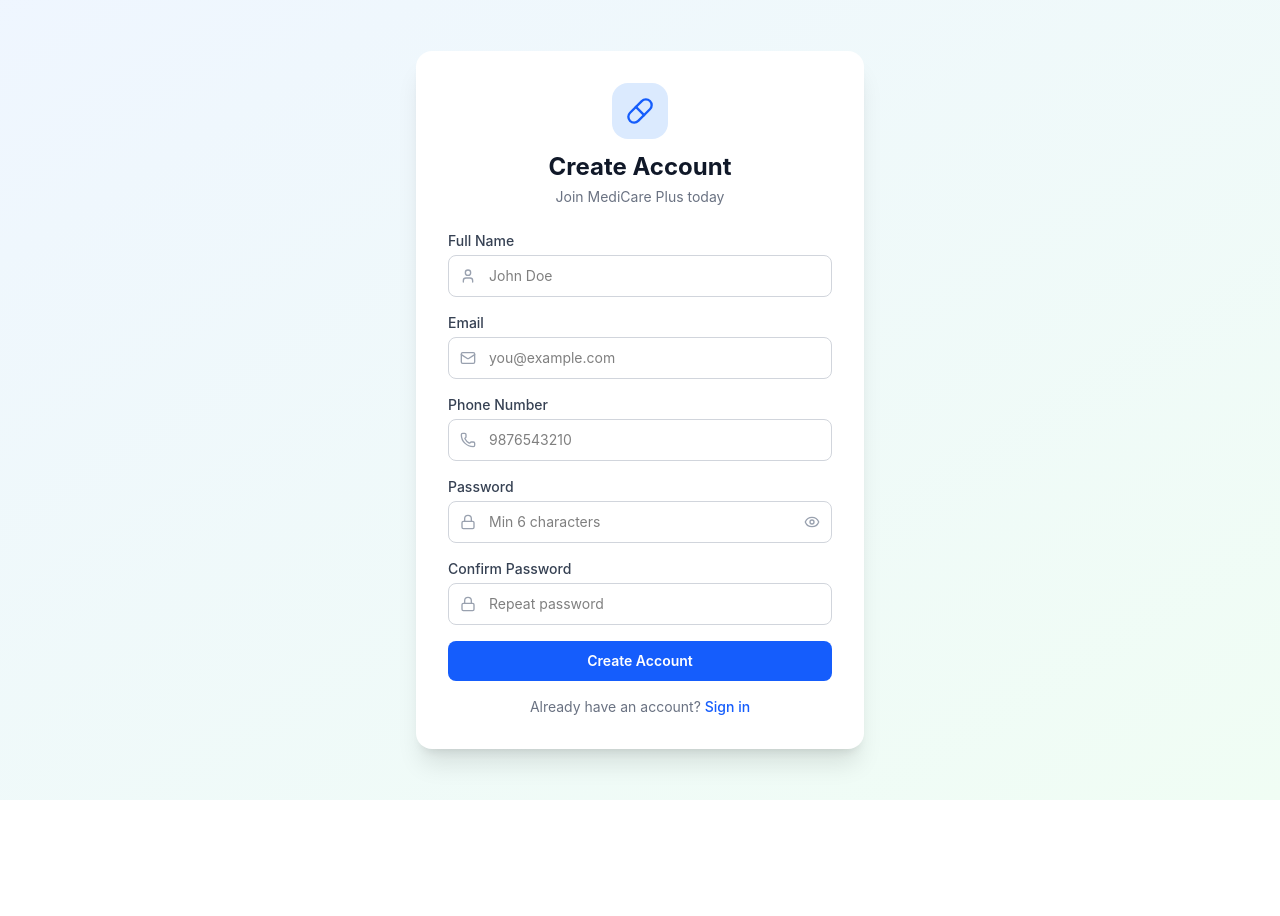
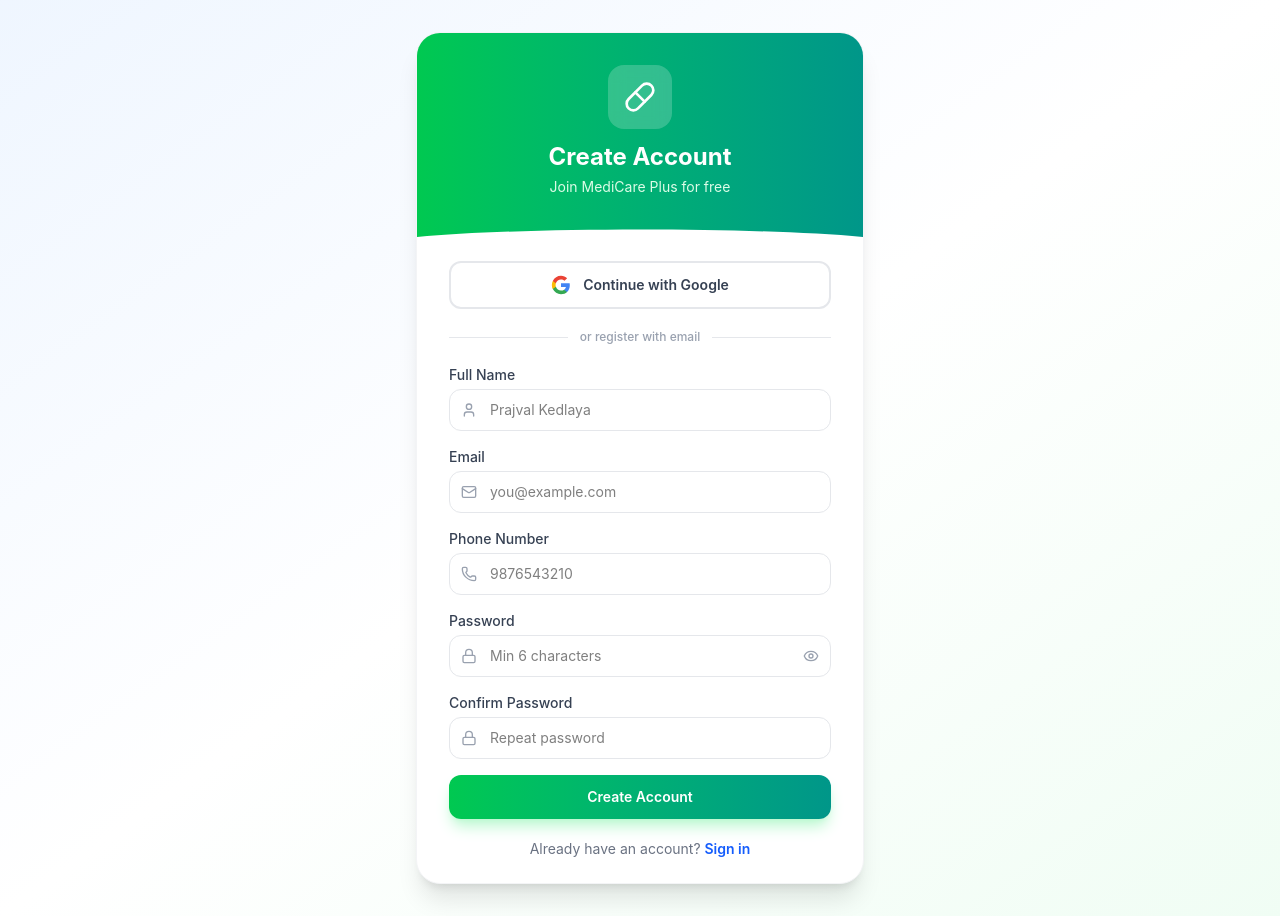
Before and after one commit to prajva/Medicare, a React (Vite) app: page /signup in a window 1280 px wide. Before the commit the page ends 800 px from the top, so only its background shows below. Built offline with nearby package versions, Linux system fonts and the light colour scheme; no server answers.

Commit message:
feat: add Google login + redesign UI cards and auth pages

```diff
--- a/src/pages/LoginPage.jsx
+++ b/src/pages/LoginPage.jsx
@@ -4,22 +4,34 @@ import { useAuth } from '../context/AuthContext'
 import { Eye, EyeOff, Mail, Lock, Pill } from 'lucide-react'
 import toast from 'react-hot-toast'
 
+function GoogleIcon() {
+  return (
+    <svg viewBox="0 0 24 24" className="w-5 h-5" xmlns="http://www.w3.org/2000/svg">
+      <path d="M22.56 12.25c0-.78-.07-1.53-.2-2.25H12v4.26h5.92c-.26 1.37-1.04 2.53-2.21 3.31v2.77h3.57c2.08-1.92 3.28-4.74 3.28-8.09z" fill="#4285F4"/>
+      <path d="M12 23c2.97 0 5.46-.98 7.28-2.66l-3.57-2.77c-.98.66-2.23 1.06-3.71 1.06-2.86 0-5.29-1.93-6.16-4.53H2.18v2.84C3.99 20.53 7.7 23 12 23z" fill="#34A853"/>
+      <path d="M5.84 14.09c-.22-.66-.35-1.36-.35-2.09s.13-1.43.35-2.09V7.07H2.18C1.43 8.55 1 10.22 1 12s.43 3.45 1.18 4.93l2.85-2.22.81-.62z" fill="#FBBC05"/>
+      <path d="M12 5.38c1.62 0 3.06.56 4.21 1.64l3.15-3.15C17.45 2.09 14.97 1 12 1 7.7 1 3.99 3.47 2.18 7.07l3.66 2.84c.87-2.6 3.3-4.53 6.16-4.53z" fill="#EA4335"/>
+    </svg>
+  )
+}
+
 export default function LoginPage() {
-  const { signIn } = useAuth()
-  const navigate = useNavigate()
-  const location = useLocation()
-  const from = location.state?.from?.pathname || '/'
-  const [form, setForm] = useState({ email: '', password: '' })
-  const [showPassword, setShowPassword] = useState(false)
-  const [loading, setLoading] = useState(false)
-  const [errors, setErrors] = useState({})
+  const { signIn, signInWithGoogle } = useAuth()
+  const navigate  = useNavigate()
+  const location  = useLocation()
+  const from      = location.state?.from?.pathname || '/'
+  const [form, setForm]           = useState({ email: '', password: '' })
+  const [showPass, setShowPass]   = useState(false)
+  const [loading, setLoading]     = useState(false)
+  const [googleLoading, setGL]    = useState(false)
+  const [errors, setErrors]       = useState({})
 
   function validate() {
-    const errs = {}
-    if (!form.email.trim()) errs.email = 'Email is required'
-    else if (!/\S+@\S+\.\S+/.test(form.email)) errs.email = 'Invalid email'
-    if (!form.password) errs.password = 'Password is required'
-    return errs
+    const e = {}
+    if (!form.email.trim())    e.email    = 'Email is required'
+    else if (!/\S+@\S+\.\S+/.test(form.email)) e.email = 'Invalid email'
+    if (!form.password)        e.password = 'Password is required'
+    return e
   }
 
   async function handleSubmit(e) {
@@ -29,70 +41,98 @@ export default function LoginPage() {
     setLoading(true)
     const { error } = await signIn({ email: form.email, password: form.password })
     setLoading(false)
-    if (error) {
-      toast.error(error.message === 'Invalid login credentials' ? 'Incorrect email or password' : error.message)
-    } else {
-      toast.success('Welcome back! 👋')
-      navigate(from, { replace: true })
+    if (error) toast.error(error.message.includes('invalid-credential') ? 'Incorrect email or password' : error.message)
+    else { toast.success('Welcome back! 👋'); navigate(from, { replace: true }) }
   }
+
+  async function handleGoogle() {
+    setGL(true)
+    const { error } = await signInWithGoogle()
+    setGL(false)
+    if (error) toast.error(error.message)
+    else { toast.success('Signed in with Google! 🎉'); navigate(from, { replace: true }) }
   }
 
   return (
-    <div className="min-h-screen bg-gradient-to-br from-blue-50 to-green-50 flex items-center justify-center p-4">
-      <div className="bg-white rounded-2xl shadow-xl w-full max-w-md p-8">
-        <div className="text-center mb-8">
-          <div className="inline-flex items-center justify-center w-14 h-14 bg-blue-100 rounded-2xl mb-3">
-            <Pill className="w-7 h-7 text-blue-600" />
+    <div className="min-h-screen bg-gradient-to-br from-blue-50 via-white to-green-50 flex items-center justify-center p-4">
+      <div className="w-full max-w-md">
+        {/* Card */}
+        <div className="bg-white rounded-3xl shadow-xl border border-gray-100 overflow-hidden">
+          {/* Top Banner */}
+          <div className="bg-gradient-to-r from-blue-600 to-indigo-600 px-8 pt-8 pb-10 text-center relative">
+            <div className="inline-flex items-center justify-center w-16 h-16 bg-white/20 backdrop-blur rounded-2xl mb-3">
+              <Pill className="w-8 h-8 text-white" />
             </div>
-          <h1 className="text-2xl font-bold text-gray-900">Welcome Back</h1>
-          <p className="text-gray-500 text-sm mt-1">Sign in to your MediCare Plus account</p>
+            <h1 className="text-2xl font-bold text-white">Welcome Back</h1>
+            <p className="text-blue-100 text-sm mt-1">Sign in to MediCare Plus</p>
+            {/* Wave */}
+            <div className="absolute bottom-0 left-0 right-0">
+              <svg viewBox="0 0 1440 32" className="w-full" fill="white">
+                <path d="M0,32 C360,0 1080,0 1440,32 L1440,32 L0,32 Z"/>
+              </svg>
+            </div>
+          </div>
+
+          <div className="px-8 py-6">
+            {/* Google Button */}
+            <button onClick={handleGoogle} disabled={googleLoading}
+              className="w-full flex items-center justify-center gap-3 border-2 border-gray-200 hover:border-blue-300 hover:bg-blue-50 rounded-xl py-3 font-semibold text-gray-700 transition-all text-sm mb-5 disabled:opacity-60">
+              {googleLoading
+                ? <div className="w-5 h-5 border-2 border-gray-400 border-t-transparent rounded-full animate-spin"/>
+                : <GoogleIcon />}
+              Continue with Google
+            </button>
+
+            {/* Divider */}
+            <div className="flex items-center gap-3 mb-5">
+              <div className="flex-1 h-px bg-gray-200"/>
+              <span className="text-xs text-gray-400 font-medium">or sign in with email</span>
+              <div className="flex-1 h-px bg-gray-200"/>
             </div>
 
             <form onSubmit={handleSubmit} className="space-y-4">
+              {/* Email */}
               <div>
                 <label className="block text-sm font-medium text-gray-700 mb-1">Email Address</label>
                 <div className="relative">
-              <Mail className="absolute left-3 top-1/2 -translate-y-1/2 w-4 h-4 text-gray-400" />
-              <input
-                type="email"
-                value={form.email}
-                onChange={e => { setForm(f => ({ ...f, email: e.target.value })); setErrors(r => ({ ...r, email: undefined })) }}
+                  <Mail className="absolute left-3 top-1/2 -translate-y-1/2 w-4 h-4 text-gray-400"/>
+                  <input type="email" value={form.email}
+                    onChange={e => { setForm(f => ({...f, email: e.target.value})); setErrors(r => ({...r, email: undefined})) }}
                     placeholder="you@example.com"
-                className={`w-full pl-10 pr-3 py-2.5 border rounded-lg text-sm focus:outline-none focus:ring-2 focus:ring-blue-500 ${errors.email ? 'border-red-400 bg-red-50' : 'border-gray-300'}`}
-              />
+                    className={`w-full pl-10 pr-3 py-2.5 border rounded-xl text-sm focus:outline-none focus:ring-2 focus:ring-blue-500 ${errors.email ? 'border-red-400 bg-red-50' : 'border-gray-200'}`}/>
                 </div>
                 {errors.email && <p className="text-red-500 text-xs mt-1">{errors.email}</p>}
               </div>
 
+              {/* Password */}
               <div>
                 <label className="block text-sm font-medium text-gray-700 mb-1">Password</label>
                 <div className="relative">
-              <Lock className="absolute left-3 top-1/2 -translate-y-1/2 w-4 h-4 text-gray-400" />
-              <input
-                type={showPassword ? 'text' : 'password'}
-                value={form.password}
-                onChange={e => { setForm(f => ({ ...f, password: e.target.value })); setErrors(r => ({ ...r, password: undefined })) }}
+                  <Lock className="absolute left-3 top-1/2 -translate-y-1/2 w-4 h-4 text-gray-400"/>
+                  <input type={showPass ? 'text' : 'password'} value={form.password}
+                    onChange={e => { setForm(f => ({...f, password: e.target.value})); setErrors(r => ({...r, password: undefined})) }}
                     placeholder="Your password"
-                className={`w-full pl-10 pr-10 py-2.5 border rounded-lg text-sm focus:outline-none focus:ring-2 focus:ring-blue-500 ${errors.password ? 'border-red-400 bg-red-50' : 'border-gray-300'}`}
-              />
-              <button type="button" onClick={() => setShowPassword(!showPassword)}
+                    className={`w-full pl-10 pr-10 py-2.5 border rounded-xl text-sm focus:outline-none focus:ring-2 focus:ring-blue-500 ${errors.password ? 'border-red-400 bg-red-50' : 'border-gray-200'}`}/>
+                  <button type="button" onClick={() => setShowPass(!showPass)}
                     className="absolute right-3 top-1/2 -translate-y-1/2 text-gray-400 hover:text-gray-600">
-                {showPassword ? <EyeOff className="w-4 h-4" /> : <Eye className="w-4 h-4" />}
+                    {showPass ? <EyeOff className="w-4 h-4"/> : <Eye className="w-4 h-4"/>}
                   </button>
                 </div>
                 {errors.password && <p className="text-red-500 text-xs mt-1">{errors.password}</p>}
               </div>
 
               <button type="submit" disabled={loading}
-            className="w-full bg-blue-600 hover:bg-blue-700 disabled:opacity-60 text-white py-2.5 rounded-lg font-semibold text-sm transition-colors flex items-center justify-center gap-2">
-            {loading ? <><div className="w-4 h-4 border-2 border-white border-t-transparent rounded-full animate-spin"></div>Signing in...</> : 'Sign In'}
+                className="w-full bg-gradient-to-r from-blue-600 to-indigo-600 hover:from-blue-700 hover:to-indigo-700 disabled:opacity-60 text-white py-3 rounded-xl font-semibold text-sm transition-all shadow-lg shadow-blue-200 flex items-center justify-center gap-2">
+                {loading ? <><div className="w-4 h-4 border-2 border-white border-t-transparent rounded-full animate-spin"/>Signing in…</> : 'Sign In'}
               </button>
             </form>
 
             <p className="text-center text-sm text-gray-500 mt-5">
               Don't have an account?{' '}
-          <Link to="/signup" className="text-blue-600 font-medium hover:underline">Create one free</Link>
+              <Link to="/signup" className="text-blue-600 font-semibold hover:underline">Create one free</Link>
             </p>
+          </div>
+        </div>
       </div>
     </div>
   )
--- a/src/pages/SignupPage.jsx
+++ b/src/pages/SignupPage.jsx
@@ -4,25 +4,37 @@ import { useAuth } from '../context/AuthContext'
 import { Eye, EyeOff, Mail, Lock, User, Phone, Pill } from 'lucide-react'
 import toast from 'react-hot-toast'
 
+function GoogleIcon() {
+  return (
+    <svg viewBox="0 0 24 24" className="w-5 h-5" xmlns="http://www.w3.org/2000/svg">
+      <path d="M22.56 12.25c0-.78-.07-1.53-.2-2.25H12v4.26h5.92c-.26 1.37-1.04 2.53-2.21 3.31v2.77h3.57c2.08-1.92 3.28-4.74 3.28-8.09z" fill="#4285F4"/>
+      <path d="M12 23c2.97 0 5.46-.98 7.28-2.66l-3.57-2.77c-.98.66-2.23 1.06-3.71 1.06-2.86 0-5.29-1.93-6.16-4.53H2.18v2.84C3.99 20.53 7.7 23 12 23z" fill="#34A853"/>
+      <path d="M5.84 14.09c-.22-.66-.35-1.36-.35-2.09s.13-1.43.35-2.09V7.07H2.18C1.43 8.55 1 10.22 1 12s.43 3.45 1.18 4.93l2.85-2.22.81-.62z" fill="#FBBC05"/>
+      <path d="M12 5.38c1.62 0 3.06.56 4.21 1.64l3.15-3.15C17.45 2.09 14.97 1 12 1 7.7 1 3.99 3.47 2.18 7.07l3.66 2.84c.87-2.6 3.3-4.53 6.16-4.53z" fill="#EA4335"/>
+    </svg>
+  )
+}
+
 export default function SignupPage() {
-  const { signUp } = useAuth()
+  const { signUp, signInWithGoogle } = useAuth()
   const navigate = useNavigate()
   const [form, setForm] = useState({ fullName: '', email: '', phone: '', password: '', confirmPassword: '' })
-  const [showPassword, setShowPassword] = useState(false)
-  const [loading, setLoading] = useState(false)
-  const [errors, setErrors] = useState({})
+  const [showPass, setShowPass]   = useState(false)
+  const [loading, setLoading]     = useState(false)
+  const [googleLoading, setGL]    = useState(false)
+  const [errors, setErrors]       = useState({})
 
   function validate() {
-    const errs = {}
-    if (!form.fullName.trim()) errs.fullName = 'Full name is required'
-    if (!form.email.trim()) errs.email = 'Email is required'
-    else if (!/\S+@\S+\.\S+/.test(form.email)) errs.email = 'Invalid email address'
-    if (!form.phone.trim()) errs.phone = 'Phone number is required'
-    else if (!/^[6-9]\d{9}$/.test(form.phone.replace(/\s/g,''))) errs.phone = 'Enter a valid 10-digit mobile number'
-    if (!form.password) errs.password = 'Password is required'
-    else if (form.password.length < 6) errs.password = 'Password must be at least 6 characters'
-    if (form.password !== form.confirmPassword) errs.confirmPassword = 'Passwords do not match'
-    return errs
+    const e = {}
+    if (!form.fullName.trim()) e.fullName = 'Full name is required'
+    if (!form.email.trim())    e.email    = 'Email is required'
+    else if (!/\S+@\S+\.\S+/.test(form.email)) e.email = 'Invalid email'
+    if (!form.phone.trim())    e.phone    = 'Phone is required'
+    else if (!/^[6-9]\d{9}$/.test(form.phone.replace(/\s/g,''))) e.phone = 'Enter a valid 10-digit number'
+    if (!form.password)        e.password = 'Password is required'
+    else if (form.password.length < 6) e.password = 'Min 6 characters'
+    if (form.password !== form.confirmPassword) e.confirmPassword = 'Passwords do not match'
+    return e
   }
 
   async function handleSubmit(e) {
@@ -30,122 +42,97 @@ export default function SignupPage() {
     const errs = validate()
     if (Object.keys(errs).length) { setErrors(errs); return }
     setLoading(true)
-    const { error } = await signUp({
-      email: form.email,
-      password: form.password,
-      fullName: form.fullName,
-      phone: form.phone,
-    })
+    const { error } = await signUp({ email: form.email, password: form.password, fullName: form.fullName, phone: form.phone })
     setLoading(false)
-    if (error) {
-      toast.error(error.message)
-    } else {
-      toast.success('Account created! Welcome to MediCare Plus 🎉')
-      navigate('/')
-    }
+    if (error) toast.error(error.message)
+    else { toast.success('Account created! Welcome 🎉'); navigate('/') }
   }
 
-  function handle(field) {
-    return e => {
-      setForm(f => ({ ...f, [field]: e.target.value }))
-      setErrors(err => ({ ...err, [field]: undefined }))
-    }
+  async function handleGoogle() {
+    setGL(true)
+    const { error } = await signInWithGoogle()
+    setGL(false)
+    if (error) toast.error(error.message)
+    else { toast.success('Signed in with Google! 🎉'); navigate('/') }
   }
 
-  const InputField = ({ icon: Icon, label, name, type = 'text', placeholder, extra }) => (
+  const handle = field => e => {
+    setForm(f => ({...f, [field]: e.target.value}))
+    setErrors(err => ({...err, [field]: undefined}))
+  }
+
+  const Field = ({ icon: Icon, name, label, type = 'text', placeholder, right }) => (
     <div>
       <label className="block text-sm font-medium text-gray-700 mb-1">{label}</label>
       <div className="relative">
-        <Icon className="absolute left-3 top-1/2 -translate-y-1/2 w-4 h-4 text-gray-400" />
-        <input
-          type={type}
-          value={form[name]}
-          onChange={handle(name)}
-          placeholder={placeholder}
-          className={`w-full pl-10 pr-${extra ? '10' : '3'} py-2.5 border rounded-lg text-sm focus:outline-none focus:ring-2 focus:ring-blue-500 ${errors[name] ? 'border-red-400 bg-red-50' : 'border-gray-300'}`}
-        />
-        {extra}
+        <Icon className="absolute left-3 top-1/2 -translate-y-1/2 w-4 h-4 text-gray-400"/>
+        <input type={type} value={form[name]} onChange={handle(name)} placeholder={placeholder}
+          className={`w-full pl-10 ${right ? 'pr-10' : 'pr-3'} py-2.5 border rounded-xl text-sm focus:outline-none focus:ring-2 focus:ring-blue-500 ${errors[name] ? 'border-red-400 bg-red-50' : 'border-gray-200'}`}/>
+        {right}
       </div>
       {errors[name] && <p className="text-red-500 text-xs mt-1">{errors[name]}</p>}
     </div>
   )
 
   return (
-    <div className="min-h-screen bg-gradient-to-br from-blue-50 to-green-50 flex items-center justify-center p-4">
-      <div className="bg-white rounded-2xl shadow-xl w-full max-w-md p-8">
-        <div className="text-center mb-6">
-          <div className="inline-flex items-center justify-center w-14 h-14 bg-blue-100 rounded-2xl mb-3">
-            <Pill className="w-7 h-7 text-blue-600" />
+    <div className="min-h-screen bg-gradient-to-br from-blue-50 via-white to-green-50 flex items-center justify-center p-4 py-8">
+      <div className="w-full max-w-md">
+        <div className="bg-white rounded-3xl shadow-xl border border-gray-100 overflow-hidden">
+          {/* Banner */}
+          <div className="bg-gradient-to-r from-green-500 to-teal-600 px-8 pt-8 pb-10 text-center relative">
+            <div className="inline-flex items-center justify-center w-16 h-16 bg-white/20 backdrop-blur rounded-2xl mb-3">
+              <Pill className="w-8 h-8 text-white"/>
             </div>
-          <h1 className="text-2xl font-bold text-gray-900">Create Account</h1>
-          <p className="text-gray-500 text-sm mt-1">Join MediCare Plus today</p>
+            <h1 className="text-2xl font-bold text-white">Create Account</h1>
+            <p className="text-green-100 text-sm mt-1">Join MediCare Plus for free</p>
+            <div className="absolute bottom-0 left-0 right-0">
+              <svg viewBox="0 0 1440 32" className="w-full" fill="white">
+                <path d="M0,32 C360,0 1080,0 1440,32 L1440,32 L0,32 Z"/>
+              </svg>
+            </div>
+          </div>
+
+          <div className="px-8 py-6">
+            {/* Google Button */}
+            <button onClick={handleGoogle} disabled={googleLoading}
+              className="w-full flex items-center justify-center gap-3 border-2 border-gray-200 hover:border-blue-300 hover:bg-blue-50 rounded-xl py-3 font-semibold text-gray-700 transition-all text-sm mb-5 disabled:opacity-60">
+              {googleLoading
+                ? <div className="w-5 h-5 border-2 border-gray-400 border-t-transparent rounded-full animate-spin"/>
+                : <GoogleIcon/>}
+              Continue with Google
+            </button>
+
+            <div className="flex items-center gap-3 mb-5">
+              <div className="flex-1 h-px bg-gray-200"/>
+              <span className="text-xs text-gray-400 font-medium">or register with email</span>
+              <div className="flex-1 h-px bg-gray-200"/>
             </div>
 
             <form onSubmit={handleSubmit} className="space-y-4">
-          <div>
-            <label className="block text-sm font-medium text-gray-700 mb-1">Full Name</label>
-            <div className="relative">
-              <User className="absolute left-3 top-1/2 -translate-y-1/2 w-4 h-4 text-gray-400" />
-              <input type="text" value={form.fullName} onChange={handle('fullName')} placeholder="John Doe"
-                className={`w-full pl-10 pr-3 py-2.5 border rounded-lg text-sm focus:outline-none focus:ring-2 focus:ring-blue-500 ${errors.fullName ? 'border-red-400 bg-red-50' : 'border-gray-300'}`} />
-            </div>
-            {errors.fullName && <p className="text-red-500 text-xs mt-1">{errors.fullName}</p>}
-          </div>
-
-          <div>
-            <label className="block text-sm font-medium text-gray-700 mb-1">Email</label>
-            <div className="relative">
-              <Mail className="absolute left-3 top-1/2 -translate-y-1/2 w-4 h-4 text-gray-400" />
-              <input type="email" value={form.email} onChange={handle('email')} placeholder="you@example.com"
-                className={`w-full pl-10 pr-3 py-2.5 border rounded-lg text-sm focus:outline-none focus:ring-2 focus:ring-blue-500 ${errors.email ? 'border-red-400 bg-red-50' : 'border-gray-300'}`} />
-            </div>
-            {errors.email && <p className="text-red-500 text-xs mt-1">{errors.email}</p>}
-          </div>
-
-          <div>
-            <label className="block text-sm font-medium text-gray-700 mb-1">Phone Number</label>
-            <div className="relative">
-              <Phone className="absolute left-3 top-1/2 -translate-y-1/2 w-4 h-4 text-gray-400" />
-              <input type="tel" value={form.phone} onChange={handle('phone')} placeholder="9876543210"
-                className={`w-full pl-10 pr-3 py-2.5 border rounded-lg text-sm focus:outline-none focus:ring-2 focus:ring-blue-500 ${errors.phone ? 'border-red-400 bg-red-50' : 'border-gray-300'}`} />
-            </div>
-            {errors.phone && <p className="text-red-500 text-xs mt-1">{errors.phone}</p>}
-          </div>
-
-          <div>
-            <label className="block text-sm font-medium text-gray-700 mb-1">Password</label>
-            <div className="relative">
-              <Lock className="absolute left-3 top-1/2 -translate-y-1/2 w-4 h-4 text-gray-400" />
-              <input type={showPassword ? 'text' : 'password'} value={form.password} onChange={handle('password')} placeholder="Min 6 characters"
-                className={`w-full pl-10 pr-10 py-2.5 border rounded-lg text-sm focus:outline-none focus:ring-2 focus:ring-blue-500 ${errors.password ? 'border-red-400 bg-red-50' : 'border-gray-300'}`} />
-              <button type="button" onClick={() => setShowPassword(!showPassword)}
+              <Field icon={User} name="fullName" label="Full Name" placeholder="Prajval Kedlaya"/>
+              <Field icon={Mail} name="email" label="Email" type="email" placeholder="you@example.com"/>
+              <Field icon={Phone} name="phone" label="Phone Number" placeholder="9876543210"/>
+              <Field icon={Lock} name="password" label="Password" type={showPass ? 'text' : 'password'} placeholder="Min 6 characters"
+                right={
+                  <button type="button" onClick={() => setShowPass(!showPass)}
                     className="absolute right-3 top-1/2 -translate-y-1/2 text-gray-400 hover:text-gray-600">
-                {showPassword ? <EyeOff className="w-4 h-4" /> : <Eye className="w-4 h-4" />}
+                    {showPass ? <EyeOff className="w-4 h-4"/> : <Eye className="w-4 h-4"/>}
                   </button>
-            </div>
-            {errors.password && <p className="text-red-500 text-xs mt-1">{errors.password}</p>}
-          </div>
-
-          <div>
-            <label className="block text-sm font-medium text-gray-700 mb-1">Confirm Password</label>
-            <div className="relative">
-              <Lock className="absolute left-3 top-1/2 -translate-y-1/2 w-4 h-4 text-gray-400" />
-              <input type={showPassword ? 'text' : 'password'} value={form.confirmPassword} onChange={handle('confirmPassword')} placeholder="Repeat password"
-                className={`w-full pl-10 pr-3 py-2.5 border rounded-lg text-sm focus:outline-none focus:ring-2 focus:ring-blue-500 ${errors.confirmPassword ? 'border-red-400 bg-red-50' : 'border-gray-300'}`} />
-            </div>
-            {errors.confirmPassword && <p className="text-red-500 text-xs mt-1">{errors.confirmPassword}</p>}
-          </div>
+                }/>
+              <Field icon={Lock} name="confirmPassword" label="Confirm Password" type={showPass ? 'text' : 'password'} placeholder="Repeat password"/>
 
               <button type="submit" disabled={loading}
-            className="w-full bg-blue-600 hover:bg-blue-700 disabled:opacity-60 text-white py-2.5 rounded-lg font-semibold text-sm transition-colors mt-2 flex items-center justify-center gap-2">
-            {loading ? <><div className="w-4 h-4 border-2 border-white border-t-transparent rounded-full animate-spin"></div>Creating account...</> : 'Create Account'}
+                className="w-full bg-gradient-to-r from-green-500 to-teal-600 hover:from-green-600 hover:to-teal-700 disabled:opacity-60 text-white py-3 rounded-xl font-semibold text-sm transition-all shadow-lg shadow-green-200 flex items-center justify-center gap-2 mt-2">
+                {loading ? <><div className="w-4 h-4 border-2 border-white border-t-transparent rounded-full animate-spin"/>Creating account…</> : 'Create Account'}
               </button>
             </form>
 
-        <p className="text-center text-sm text-gray-500 mt-4">
+            <p className="text-center text-sm text-gray-500 mt-5">
               Already have an account?{' '}
-          <Link to="/login" className="text-blue-600 font-medium hover:underline">Sign in</Link>
+              <Link to="/login" className="text-blue-600 font-semibold hover:underline">Sign in</Link>
             </p>
+          </div>
+        </div>
       </div>
     </div>
   )
```
Also changed, not shown: src/components/medicine/MedicineCard.jsx (+49 -43 lines), src/context/AuthContext.jsx (+31 -16 lines). Lines whose indentation alone changed are shown as unchanged.
